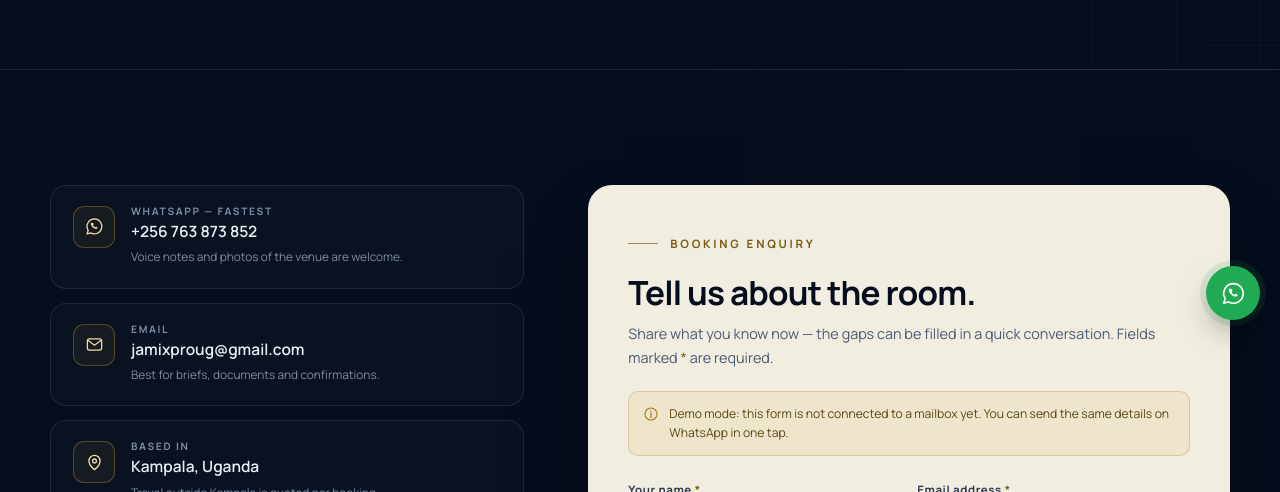
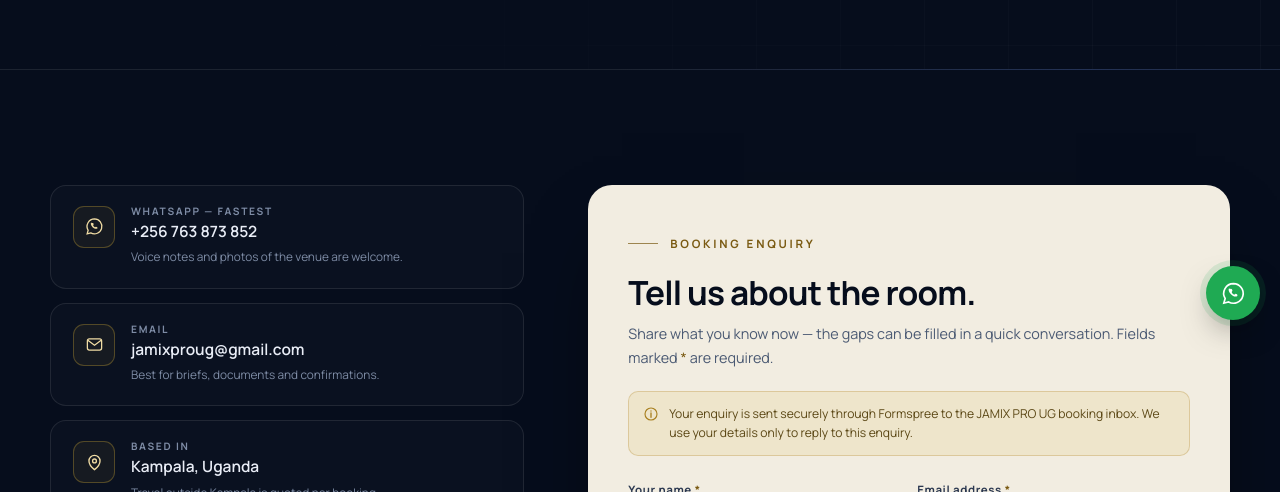
Before and after one commit to jamixproug/jamix-pro-ug-website3, a plain HTML site: page contact.html in a window 1280 px wide. Shown: the part 460-952 px from the top of the page. Drawn offline with Linux system fonts and the light colour scheme.

Commit message:
Enable Formspree delivery for the booking form
The corrected endpoint resolves and validates submissions, so the form
now sends enquiries to the booking inbox and the contact copy reflects
that. The demo fallback remains available by clearing formEndpoint.

```diff
--- a/contact.html
+++ b/contact.html
@@ -229,7 +229,7 @@
 
             <div class="form-note">
               <svg viewBox="0 0 24 24" aria-hidden="true"><circle cx="12" cy="12" r="9" fill="none" stroke="currentColor" stroke-width="1.7"/><path d="M12 10.5V17M12 7.4v.2" fill="none" stroke="currentColor" stroke-width="2" stroke-linecap="round"/></svg>
-              <span id="form-demo-note">This form is not connected to a mailbox yet. When you submit, you can send the same details on WhatsApp or by email.</span>
+              <span id="form-demo-note">Your enquiry is sent securely through Formspree to the JAMIX PRO UG booking inbox. We use your details only to reply to this enquiry.</span>
             </div>
 
             <form id="contact-form" novalidate>
--- a/script.js
+++ b/script.js
@@ -10,14 +10,15 @@
      Site configuration
      ----------------------------------------------------------
      FORM_ENDPOINT: Formspree endpoint for the booking form.
-     Set this to a confirmed endpoint to enable delivery. While it
-     is empty, the form validates and prepares the enquiry but
-     clearly tells the visitor that nothing was sent.
+     When set, valid enquiries are posted to Formspree and the
+     visitor sees a sent confirmation. Set it to "" to return to
+     demo mode, where the form prepares the enquiry but clearly
+     tells the visitor that nothing was sent.
   ---------------------------------------------------------- */
   const SITE = {
     whatsapp: "256763873852",
     email: "jamixproug@gmail.com",
-    formEndpoint: "",
+    formEndpoint: "https://formspree.io/f/xppplekn",
     demoNotice:
       "Demo mode: this form is not connected to a mailbox yet. You can send the same details on WhatsApp in one tap.",
   };
```
Also changed, not shown: 1 other file.
